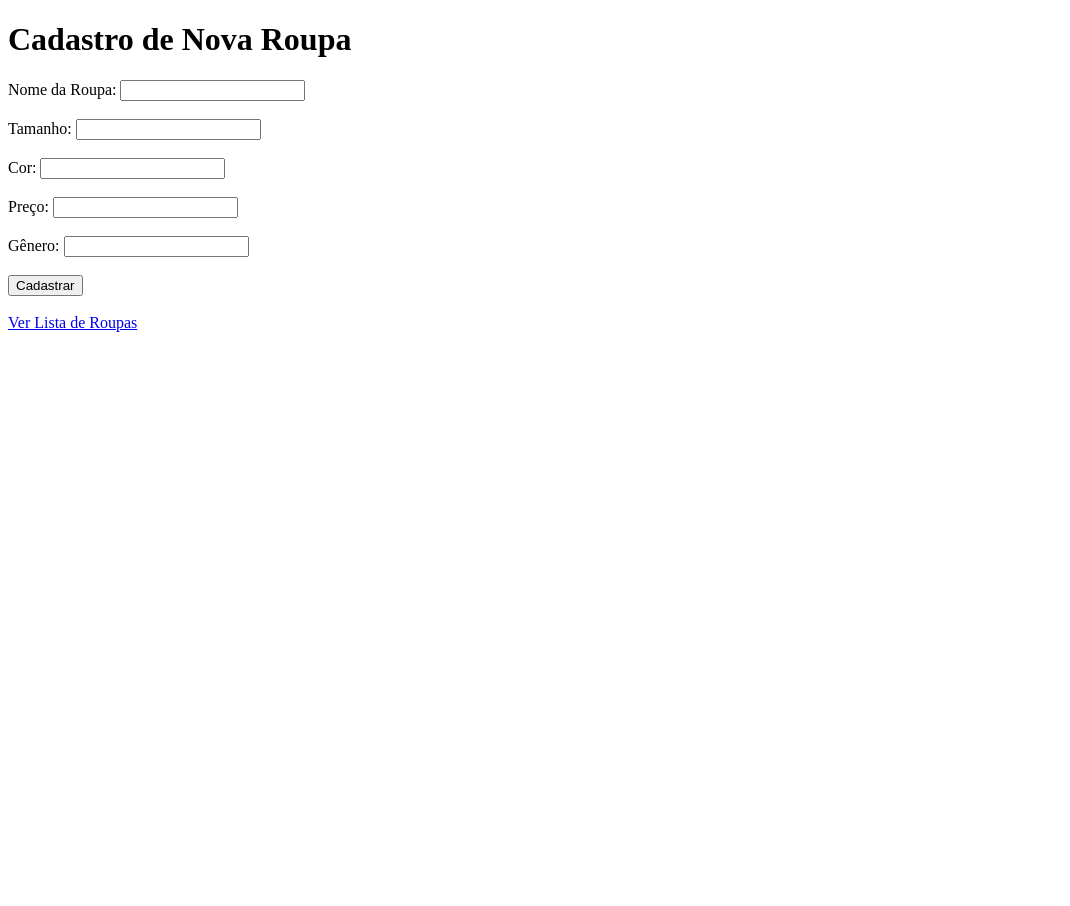
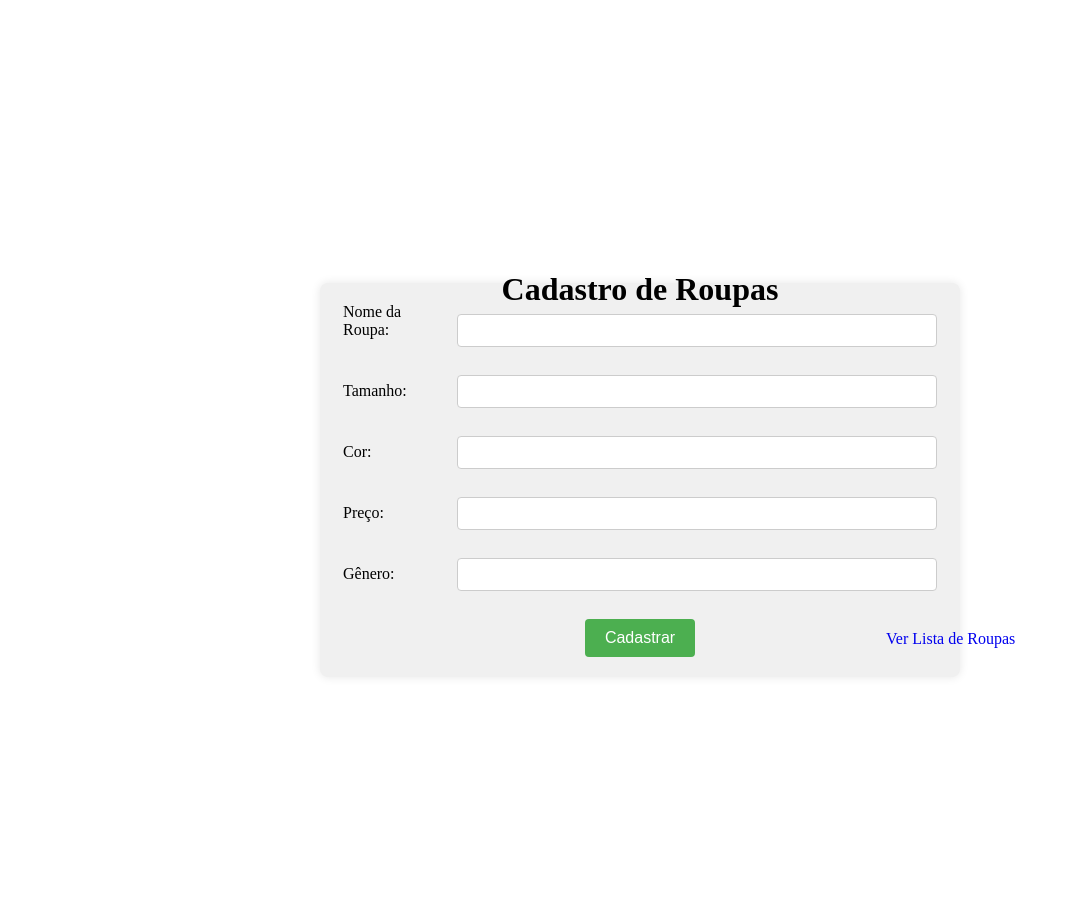
Before and after one commit to FelipeSVidal0/TrabalhoAV2, a Flask app: page / in a window 1280 px wide. Shown: the whole page, without its empty margins (0-1070 px from the left). Before the commit the page ends 332 px from the top, so only its background shows below. Run offline with Flask 3, Linux system fonts and the light colour scheme.

Commit message:
Alterações hein!!
Fi algumas alterações!!

```diff
--- a/templates/index.html
+++ b/templates/index.html
@@ -4,11 +4,73 @@
     <meta charset="UTF-8">
     <meta name="viewport" content="width=device-width, initial-scale=1.0">
     <title>Cadastro de Roupas</title>
+    <style>
+        form {
+            width: 80%; /* Adjust form width as needed */
+            max-width: 600px; /* Limit maximum width */
+            padding: 20px;
+            background-color: #f0f0f0;
+            border-radius: 8px;
+            box-shadow: 0 0 10px rgba(0, 0, 0, 0.1);
+        }
+
+        h1{
+            position: relative;
+            text-align: center;
+            top: 250px;
+        }
+        label {
+            display: inline-block;
+            text-align: left;
+            width: 100px; /* Adjust label width as needed */
+            margin-right: 10px;
+        }
+
+        input[type="text"] {
+            width: calc(100% - 120px); /* Adjust input width to fit form */
+            padding: 8px;
+            margin-bottom: 10px;
+            border: 1px solid #ccc;
+            border-radius: 4px;
+            box-sizing: border-box;
+        }
+
+        input[type="submit"] {
+            background-color: #4CAF50;
+            color: white;
+            border: none;
+            padding: 10px 20px;
+            text-decoration: none;
+            font-size: 16px;
+            cursor: pointer;
+            border-radius: 4px;
+        }
+
+        input[type="submit"]:hover {
+            background-color: #45a049;
+        }
+
+        a {
+            text-decoration: none;
+            position: relative;
+            bottom: 250px;
+            left: 878px;
+        }
+
+        .teste{
+            display: flex;
+            justify-content: center;
+            align-items: center;
+            height: 100vh; /* Ensure the body covers the entire viewport height */
+            margin: 0; /* Remove default margin */
+            text-align: center; /* Align text content */
+        }
+    </style>
 </head>
 <body>
-    <h1>Cadastro de Nova Roupa</h1>
+    <h1>Cadastro de Roupas</h1>
+    <div class="teste">
         <form method="post">
-
             <label for="nome">Nome da Roupa:</label>
             <input type="text" id="nome" name="nome" required><br><br>
 
@@ -27,6 +89,7 @@
             <input type="submit" value="Cadastrar">
         </form>
         <br>
+    </div>
     <a href="{{ url_for('lista') }}">Ver Lista de Roupas</a><br>
 </body>
 </html>
```
Also changed, not shown: templates/lista.html (+13 -4 lines). Lines whose indentation alone changed are shown as unchanged.
